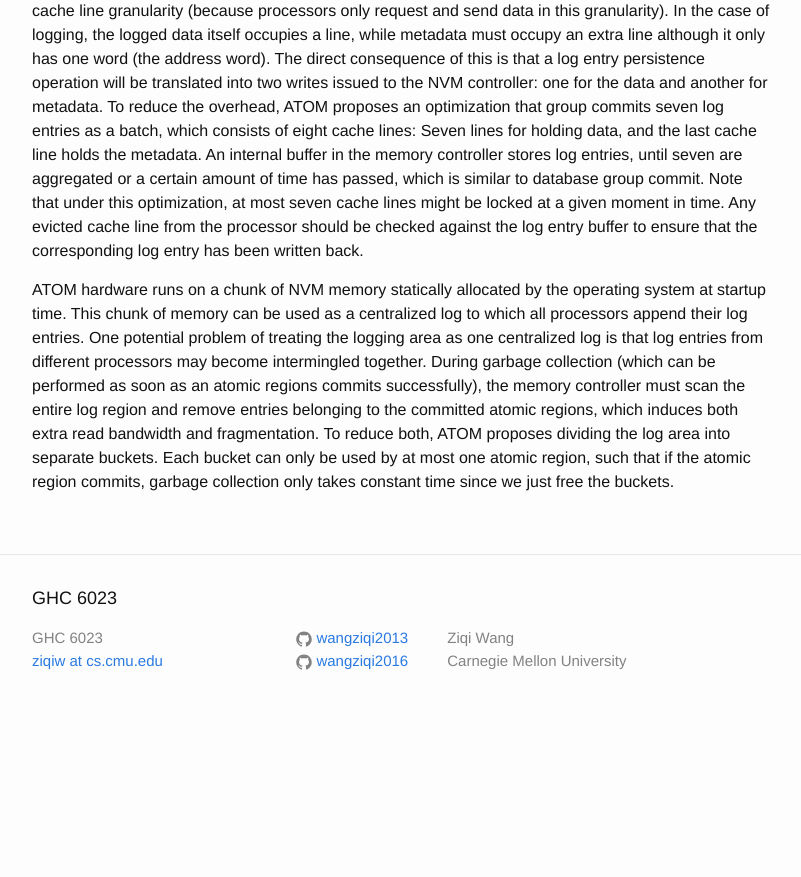
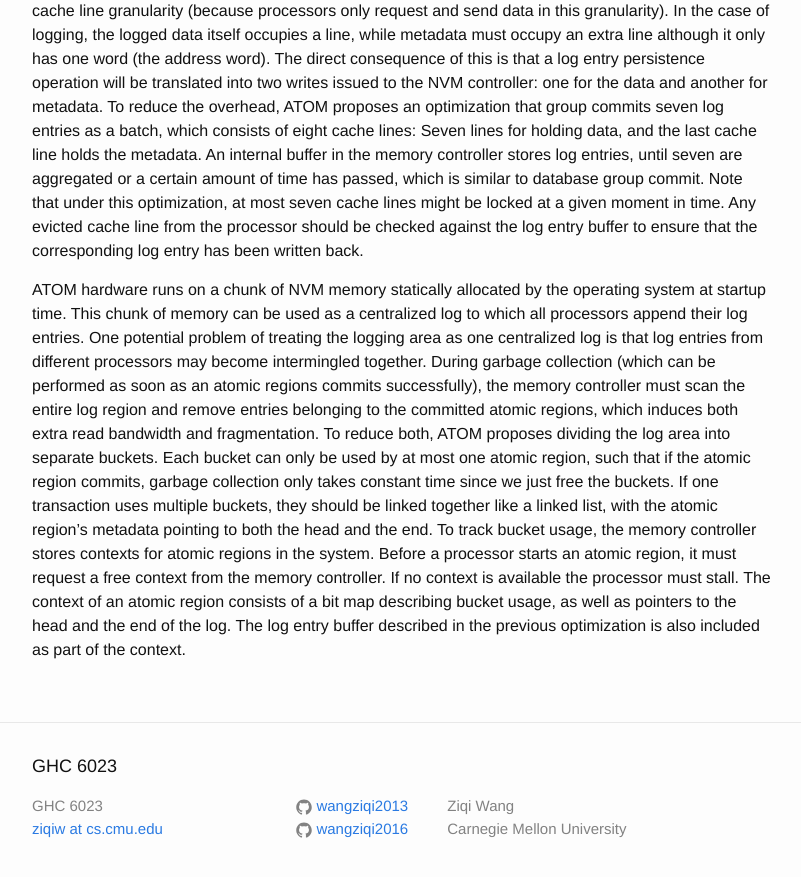
Before and after one commit to wangziqi2013/wangziqi2013.github.io, a Jekyll site: the page built from _posts/2019-02-17-atom.markdown, in a window 1280 px wide and 900 px high, scrolled down 1833 px. Shown: the top 877 px of the window, without its empty margins (238-1039 px from the left). Built offline with Jekyll 4.4.1, drawn with Linux system fonts in a browser that asks for light colours; our own code applies the rules of GitHub Pages for plain Markdown files; before the commit the page ends 2565 px from its top, so only the background shows below that.

Commit message:
Adding context

```diff
--- a/_posts/2019-02-17-atom.markdown
+++ b/_posts/2019-02-17-atom.markdown
@@ -92,4 +92,9 @@ During garbage collection (which can be performed as soon as an atomic regions c
 must scan the entire log region and remove entries belonging to the committed atomic regions, which induces both extra read
 bandwidth and fragmentation. To reduce both, ATOM proposes dividing the log area into separate buckets. Each bucket can
 only be used by at most one atomic region, such that if the atomic region commits, garbage collection only takes constant
-time since we just free the buckets.
+time since we just free the buckets. If one transaction uses multiple buckets, they should be linked together like a linked
+list, with the atomic region's metadata pointing to both the head and the end. To track bucket usage, the memory controller
+stores contexts for atomic regions in the system. Before a processor starts an atomic region, it must request a free context
+from the memory controller. If no context is available the processor must stall. The context of an atomic region consists of
+a bit map describing bucket usage, as well as pointers to the head and the end of the log. The log entry buffer described
+in the previous optimization is also included as part of the context.
```
